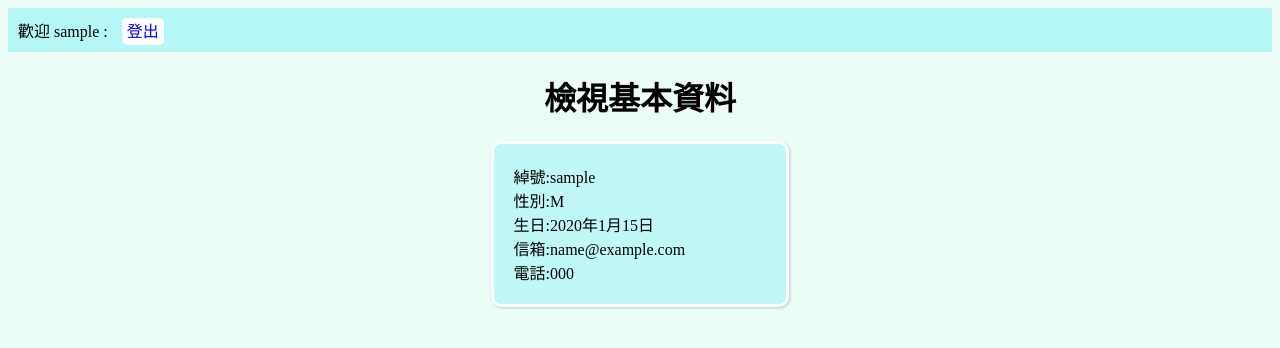
After one commit to Ohnokaoru/message_board_report, a Django app: page /review-userprofile/ in a window 1280 px wide. The commit adds this page. Shown: the top 348 px of the page. Run offline with Django 5.2, Linux system fonts and the light colour scheme; a user stored in the database is signed in; tables that the repository leaves empty hold one stand-in row (values such as "Sample post").

Commit message:
1.完成review-userprofile 2.將create-userprofile多個地方導向create-userprofile 3.將chalogin導向create-userprofile

```diff
--- a/static/css/style.css
+++ b/static/css/style.css
@@ -12,7 +12,8 @@ body {
 
 #register-form,
 #chalogin-form,
-#create-userprofile-form {
+#create-userprofile-form,
+#review-userprofile {
     margin: auto;
     padding: 20px;
     background-color: rgb(192, 247, 247);
@@ -56,6 +57,7 @@ body {
     text-decoration: none;
 }
 
-#create-userprofile-form {
+#create-userprofile-form,
+#review-userprofile {
     width: 20%;
 }
--- a/user/views.py
+++ b/user/views.py
@@ -38,7 +38,7 @@ def chalogin(request):
             user = form.get_user()
 
             login(request, user)
-            message = "登入成功"
+            return redirect("create-userprofile")
 
         else:
             message = "資料錯誤"
--- /dev/null
+++ b/userprofile/templates/userprofile/review-userprofile.html
@@ -0,0 +1,23 @@
+{% extends "base.html" %}
+{% load static %}
+{% block title%}檢視基本資料{% endblock %}
+
+{% block content%}
+<div id="title">
+    <h1>檢視基本資料</h1>
+</div>
+
+<div id="review-userprofile">
+    綽號:{{userprofile.nickname}} <br>
+
+    性別:{{userprofile.gender}} <br>
+
+    生日:{{userprofile.birthday}} <br>
+
+    信箱:{{userprofile.email}} <br>
+
+    電話:{{userprofile.tel}} <br>
+
+</div>
+
+{% endblock %}
--- a/userprofile/urls.py
+++ b/userprofile/urls.py
@@ -3,4 +3,5 @@ from . import views
 
 urlpatterns = [
     path("create-userprofile/", views.create_userprofile, name="create-userprofile"),
+    path("review-userprofile/", views.review_userprofile, name="review-userprofile"),
 ]
--- a/userprofile/views.py
+++ b/userprofile/views.py
@@ -1,4 +1,4 @@
-from django.shortcuts import render
+from django.shortcuts import render, redirect
 from django.contrib.auth.decorators import login_required
 from .models import UserProfile
 from .forms import UserProfileForm
@@ -11,11 +11,10 @@ from .forms import UserProfileForm
 @login_required
 def create_userprofile(request):
     message = ""
-    userprofileform = None
 
     try:
         userprofile = UserProfile.objects.get(user=request.user)
-        message = "你已經建立過基本資料"
+        return redirect("review-userprofile")
 
     except UserProfile.DoesNotExist:
         if request.method == "POST":
@@ -25,15 +24,29 @@ def create_userprofile(request):
                 userprofileform = form.save(commit=False)
                 userprofileform.user = request.user
                 userprofileform.save()
-                message = "新增基本資料成功"
+                return redirect("review-userprofile")
 
             else:
-                message = "資料 錯誤"
+                message = "資料錯誤"
         else:
             form = UserProfileForm()
 
     return render(
         request,
         "userprofile/create-userprofile.html",
-        {"message": message, "form": form, "userprofileform": userprofileform},
+        {"message": message, "form": form},
     )
+
+
+# 檢視基本資料
+@login_required
+def review_userprofile(request):
+    try:
+        userprofile = UserProfile.objects.get(user=request.user)
+
+    except UserProfile.DoesNotExist:
+        return redirect("create-userprofile")
+
+    return render(
+        request, "userprofile/review-userprofile.html", {"userprofile": userprofile}
+    )
```
